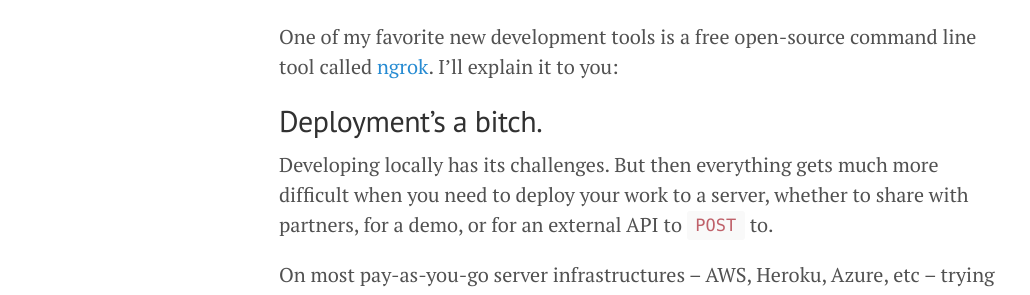
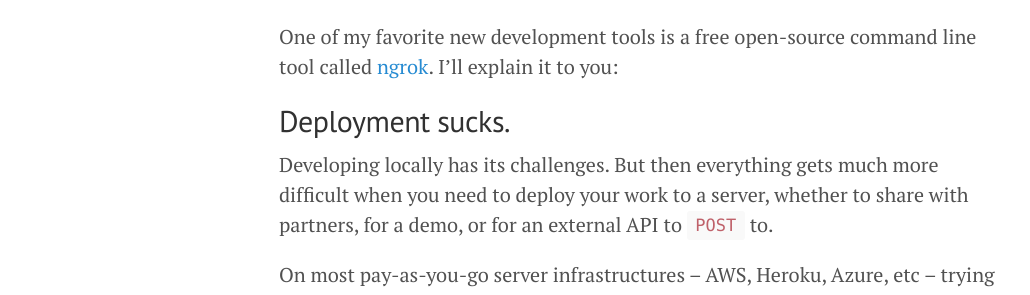
Before and after one commit to dsernst/quotes, a Jekyll site: the page built from _posts/2015-02-17-ngrok-is-awesome.md, in a window 1280 px wide and 900 px high. Shown: the part 185-480 px from the top of the window, without its empty margins (1-1031 px from the left). Built offline with Jekyll 4.4.1, drawn with Linux system fonts in a browser that asks for light colours; nearby versions of some CDN libraries; comment, search, counter and statistics services are not loaded.

Commit message:
remove potentially offensive language from ngrok post

```diff
--- a/_posts/2015-02-17-ngrok-is-awesome.md
+++ b/_posts/2015-02-17-ngrok-is-awesome.md
@@ -7,7 +7,7 @@ tags: [development, programming, ngrok, tips, web]
 
 One of my favorite new development tools is a free open-source command line tool called [ngrok](http://ngrok.com). I'll explain it to you:
 
-## Deployment's a bitch.
+## Deployment sucks.
 
 Developing locally has its challenges. But then everything gets much more difficult when you need to deploy your work to a server, whether to share with partners, for a demo, or for an external API to `POST` to.
 
```
